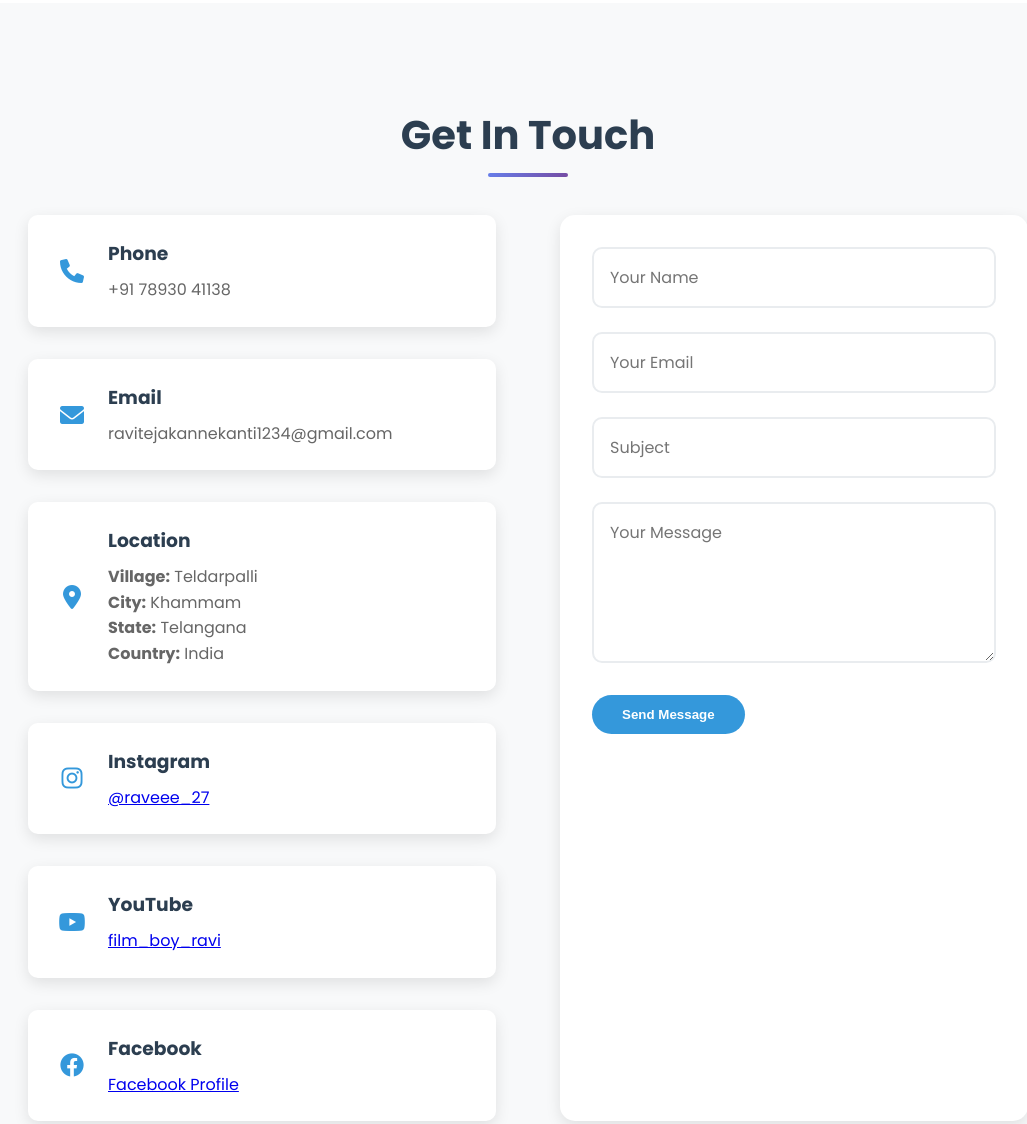
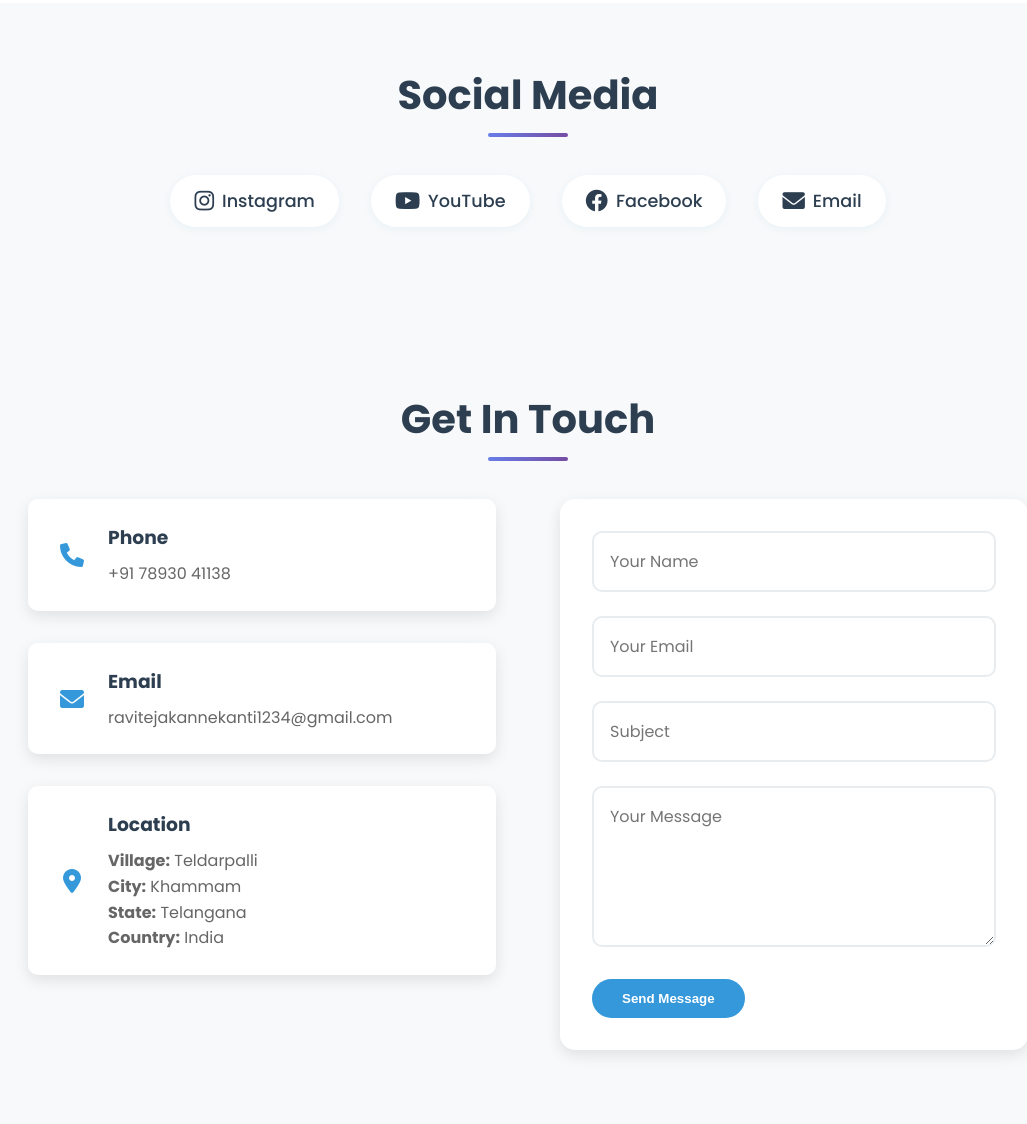
Before and after one commit to Hari0880/raviteja-portfolio, a plain HTML site: page index.html in a window 1280 px wide. Shown: the part 3485-4609 px from the top of the page, without its empty margins (112-1139 px from the left). Drawn offline with Linux system fonts and the light colour scheme.

Commit message:
Move social media links below hobbies section, style social section, ensure photo is clear

```diff
--- a/index.html
+++ b/index.html
@@ -181,6 +181,19 @@
         </div>
     </section>
 
+    <!-- Social Media Section -->
+    <section class="social-media">
+        <div class="container">
+            <h2 class="section-title">Social Media</h2>
+            <div class="social-links">
+                <a href="https://instagram.com/raveee_27" target="_blank" class="social-link"><i class="fab fa-instagram"></i> Instagram</a>
+                <a href="https://youtube.com/@film_boy_ravi?si=2XzUsC17FIC_cFox" target="_blank" class="social-link"><i class="fab fa-youtube"></i> YouTube</a>
+                <a href="https://www.facebook.com/share/1GJEjRbSh6/" target="_blank" class="social-link"><i class="fab fa-facebook"></i> Facebook</a>
+                <a href="mailto:ravitejakannekanti1234@gmail.com" class="social-link"><i class="fas fa-envelope"></i> Email</a>
+            </div>
+        </div>
+    </section>
+
     <!-- Contact Section -->
     <section id="contact" class="contact">
         <div class="container">
@@ -211,27 +224,6 @@
                                 <strong>State:</strong> Telangana<br>
                                 <strong>Country:</strong> India
                             </p>
-                        </div>
-                    </div>
-                    <div class="contact-item">
-                        <i class="fab fa-instagram"></i>
-                        <div>
-                            <h3>Instagram</h3>
-                            <p><a href="https://instagram.com/raveee_27" target="_blank">@raveee_27</a></p>
-                        </div>
-                    </div>
-                    <div class="contact-item">
-                        <i class="fab fa-youtube"></i>
-                        <div>
-                            <h3>YouTube</h3>
-                            <p><a href="https://youtube.com/@film_boy_ravi?si=2XzUsC17FIC_cFox" target="_blank">film_boy_ravi</a></p>
-                        </div>
-                    </div>
-                    <div class="contact-item">
-                        <i class="fab fa-facebook"></i>
-                        <div>
-                            <h3>Facebook</h3>
-                            <p><a href="https://www.facebook.com/share/1GJEjRbSh6/" target="_blank">Facebook Profile</a></p>
                         </div>
                     </div>
                 </div>
--- a/styles.css
+++ b/styles.css
@@ -479,6 +479,45 @@ body {
     color: #666;
 }
 
+/* Social Media Section */
+.social-media {
+    padding: 60px 0;
+    background: #f8f9fa;
+}
+
+.social-links {
+    display: flex;
+    justify-content: center;
+    gap: 2rem;
+    flex-wrap: wrap;
+    margin-top: 2rem;
+}
+
+.social-link {
+    display: flex;
+    align-items: center;
+    gap: 0.5rem;
+    background: white;
+    color: #2c3e50;
+    padding: 12px 24px;
+    border-radius: 30px;
+    font-size: 1.1rem;
+    text-decoration: none;
+    box-shadow: 0 2px 10px rgba(52, 152, 219, 0.08);
+    transition: background 0.2s, color 0.2s, box-shadow 0.2s;
+    font-weight: 500;
+}
+
+.social-link i {
+    font-size: 1.4rem;
+}
+
+.social-link:hover {
+    background: #3498db;
+    color: #fff;
+    box-shadow: 0 4px 20px rgba(52, 152, 219, 0.15);
+}
+
 /* Contact Section */
 .contact {
     padding: 100px 0;
```
